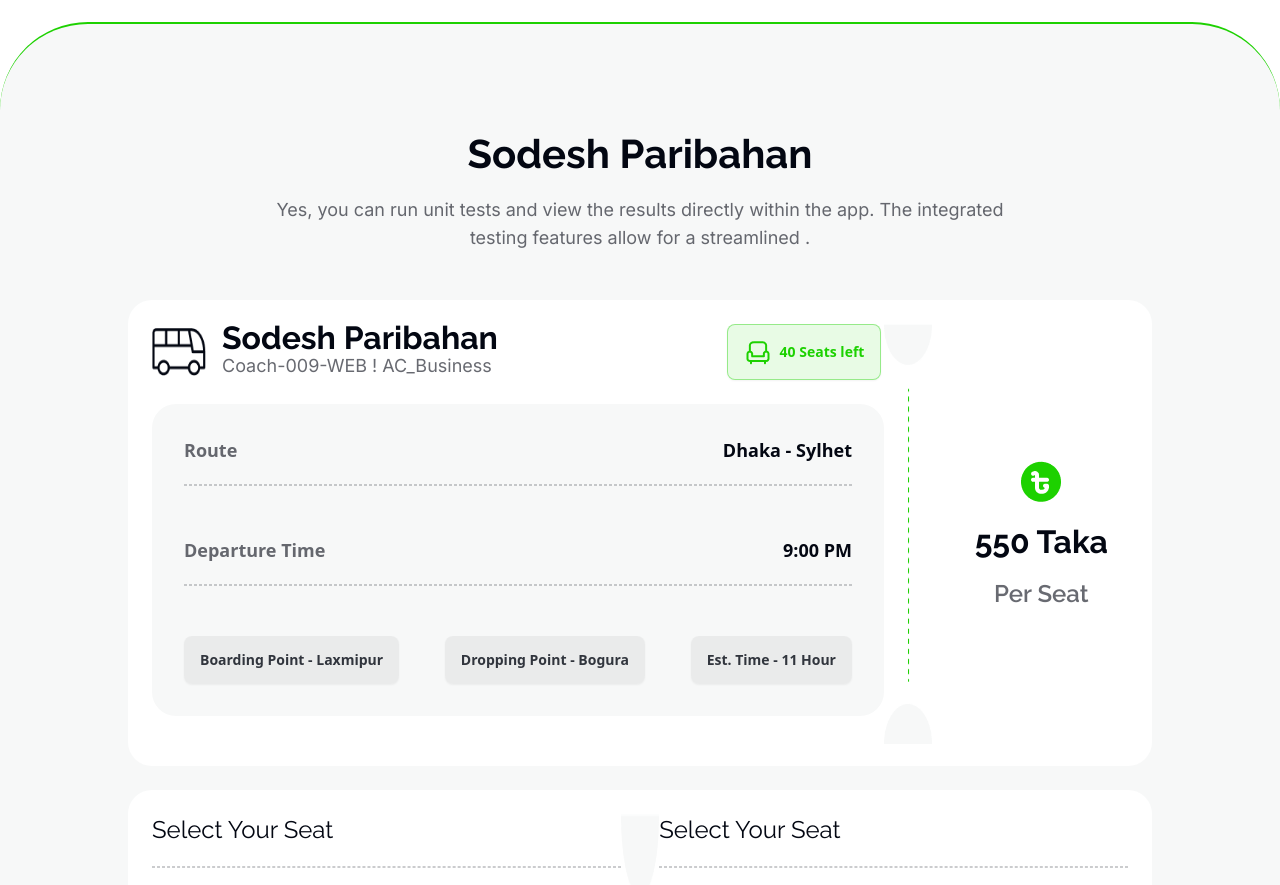
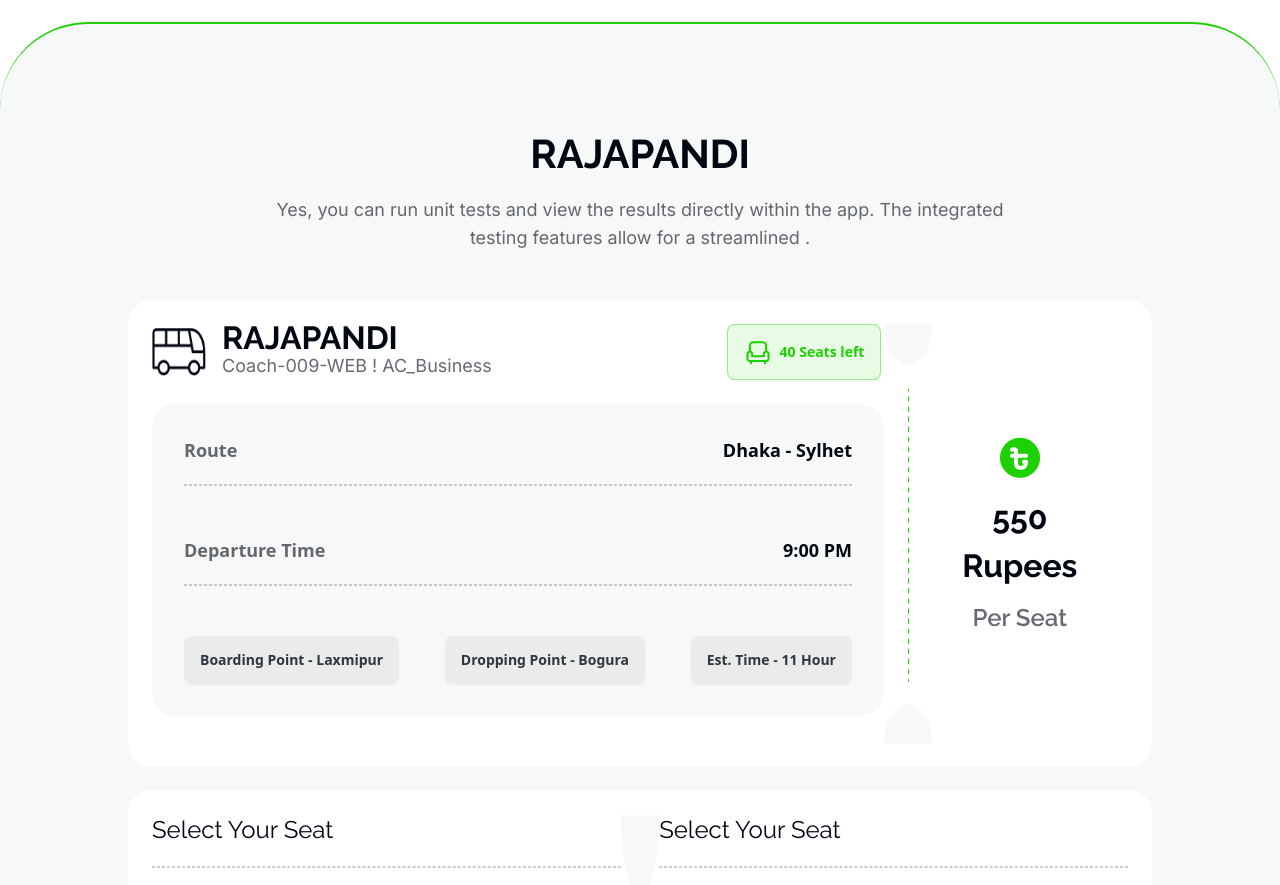
Before and after one commit to Rajapandi29/e-ticket-app, a website: page index.html in a window 1280 px wide. Shown: the part 1480-2365 px from the top of the page. Drawn offline with nearby package versions, Linux system fonts and the light colour scheme.

Commit message:
Replace 'Sodesh Paribahan' with 'RAJAPANDI'

```diff
--- a/index.html
+++ b/index.html
@@ -75,7 +75,7 @@
                         End-to-End Travel with
                         <br>
                         <span class="text-[#1cd100]">
-                            Sodesh Paribahan
+                            RAJAPANDI
                         </span>
                     </h1>
                     <p class="text-[18px] font_inter text-center w-4/5">
@@ -226,7 +226,7 @@
             <section id="shodeshPoribahan"
                 class="w-full h-auto rounded-t-[88px] border-[#1dd100] border-t-2 pt-28 text-center bg-[#F7F8F8] pb-[120px]">
                 <h1 class="text-[#030712] font_raleway font-bold text-3xl md:text-[40px] mb-6">
-                    Sodesh Paribahan
+                    RAJAPANDI
                 </h1>
                 <p class="font_inter text-[#03071299] font-normal text-base md:text-lg mb-12">
                     Yes, you can run unit tests and view the results directly within the app. The integrated
@@ -246,7 +246,7 @@
                                 <img src="images/bus-logo.png" alt="" class="w-10 h-8 md:w-[54px] md:h-[48px]">
                                 <div>
                                     <h2 class="font_raleway text-[#030712] text-xl md:text-[32px] font-bold text-left">
-                                        Sodesh Paribahan
+                                        RAJAPANDI
                                     </h2>
                                     <p class="text-left text-[#03071299] font-normal text-base md:text-lg font_inter">
                                         Coach-009-WEB ! AC_Business
@@ -322,7 +322,7 @@
                         <div class="flex flex-col gap-3 items-center justify-center">
                             <img src="images/fare.png" alt="" class="w-12">
                             <h2 class="font_raleway font-bold text-[32px] text-[#030712]">
-                                550 Taka
+                                550 Rupees
                             </h2>
                             <h4 class="font_raleway font-semibold text-2xl text-[#03071299]">
                                 Per Seat
```
